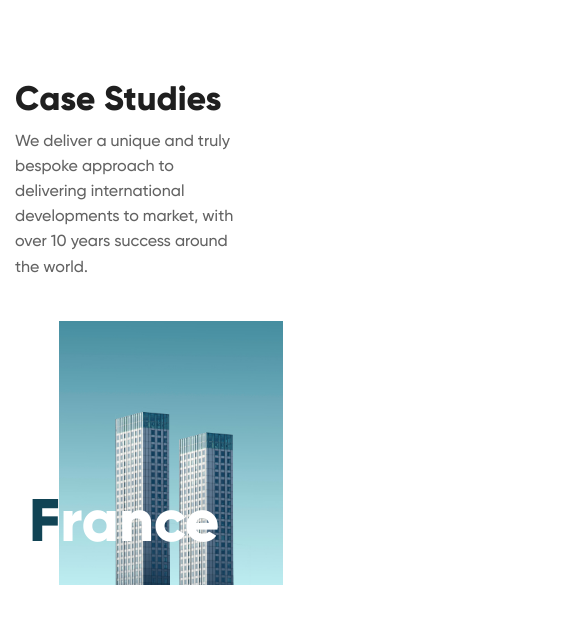
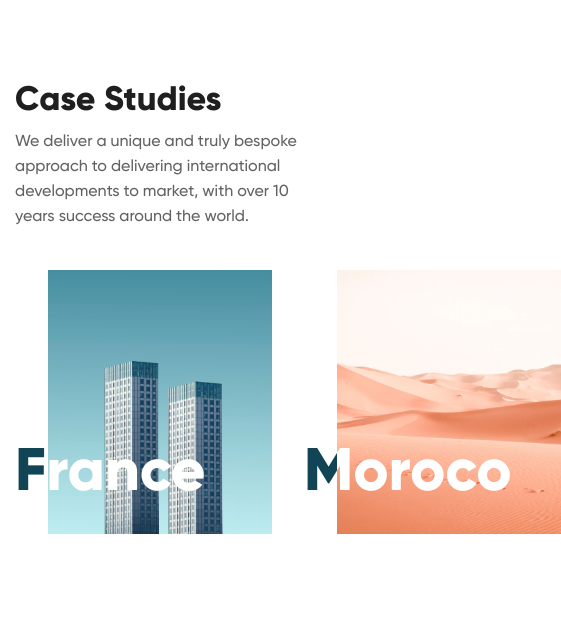
Before and after one commit to Mailerino/Invoriem-layout, a plain HTML site: page index.html in a window 390 px wide. Shown: the whole page, 561 px wide, since content can reach past the window. Drawn offline with nearby package versions, Linux system fonts and the light colour scheme.

Commit message:
Slider fix

```diff
--- a/index.html
+++ b/index.html
@@ -80,7 +80,8 @@
                 </div>
             </div>
             <div class="container-right">
-                <div class="slider owl-carousel owl-theme">
+                <div class="slider">
+                    <div class="owl-carousel owl-theme">
                         <div class="slider__item slide">
                             <h3 class="slide__title">France</h3>
                             <img class="slide__img" src="./images/photos/slider-france.jpg" alt="France">
@@ -104,6 +105,7 @@
                         <div class="slider__item slide">
                             <h3 class="slide__title">Madrid</h3>
                             <img class="slide__img" src="./images/photos/slider-madrid.jpg" alt="Madrid">
+                        </div>
                     </div>
                 </div>
             </div>
--- a/js/main.js
+++ b/js/main.js
@@ -51,12 +51,12 @@ nav_button.addEventListener('mouseleave', () => {
 $(document).ready(function(){
     $(".owl-carousel").owlCarousel({
         dots: false,
+        loop: true,
         margin: 48,
-        loop: true,
         items: 3,
         responsive : {
             0 : {
-                items: 1,
+                items: 2,
                 margin: 32,
             },
             576 : {
@@ -67,6 +67,7 @@ $(document).ready(function(){
             },
             992 : {
                 items: 3,
+                margin: 48,
             },
         },
     });
--- a/styles/index.css
+++ b/styles/index.css
@@ -6,7 +6,6 @@
 /* Components */
 @import url(./components/buttons.css);
 @import url(./components/cards.css);
-@import url(./components/slider.css);
 
 /* Sections */
 @import url(./sections/header.css);
@@ -64,6 +63,14 @@ body {
     max-width: 1060px;
 }
 
+@media (max-width: 1749px) {
+    .container-right {
+        padding-left: 15px;
+    }
+    .container-left {
+        padding-right: 15px;
+    }
+}
 @media (max-width: 767px) {
     .case-studies__title {
         margin-bottom: 7px;
@@ -73,15 +80,9 @@ body {
     }
     .section-text {
         font-size: 16px;
-        max-width: 65%;
+        max-width: 87%;
     }
     .case-studies__text {
         margin-bottom: 40px;
     }
-    .container-right {
-        padding-left: 29px;
-    }
-    .container-left {
-        padding-right: 29px;
-    }
 }
--- a/styles/sections/case-studies.css
+++ b/styles/sections/case-studies.css
@@ -8,11 +8,57 @@
     margin-bottom: 100px;
 }
 
+/* Slider */
+
+.slide {
+    position: relative;
+    display: inline-block;
+    padding-left: 80px;
+}
+.slide__title {
+    position: absolute;
+    left: 0;
+    bottom: 104px;
+
+    font-size: 140px;
+    font-family: var(--font-family-main-eb);
+
+    background: linear-gradient(90deg, rgb(17,68,85) 80px, rgb(255,255,255) 80px);
+
+    -webkit-background-clip: text;
+    -webkit-text-fill-color: transparent;
+}
+.slide__img {
+    width: 645px;
+    height: 760px;
+}
+
+
+/* Media */
 @media (max-width: 991px) {
 }
 @media (max-width: 767px) {
+    /* Slide Image sizes */
+    .slider {
+        width: 546px;
+    }
+    .slide__img{
+        height: 264px;
+    }
+
+    /* Other Slider properties*/
     .case-studies {
         padding: 80px 0;
     }
+    .slide {
+        padding-left: 33px;
+    }
+    .slide__title {
+        font-size: 60px;
+        bottom: 22px;
+        background: linear-gradient(90deg, rgb(17,68,85) 33px, rgb(255,255,255) 33px);
+        -webkit-background-clip: text;
+        -webkit-text-fill-color: transparent;
+    }
 }
 @media (max-width: 575px) {}
```
Lines whose indentation alone changed are shown as unchanged.
